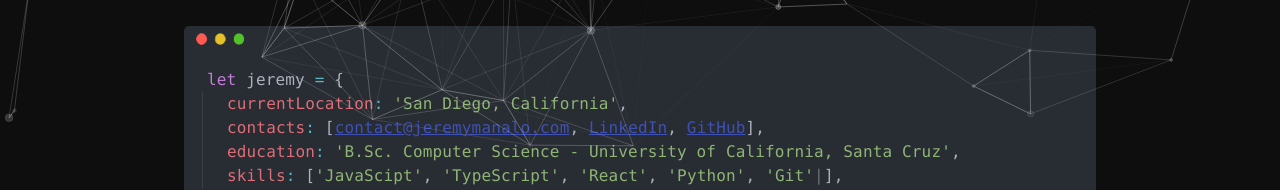
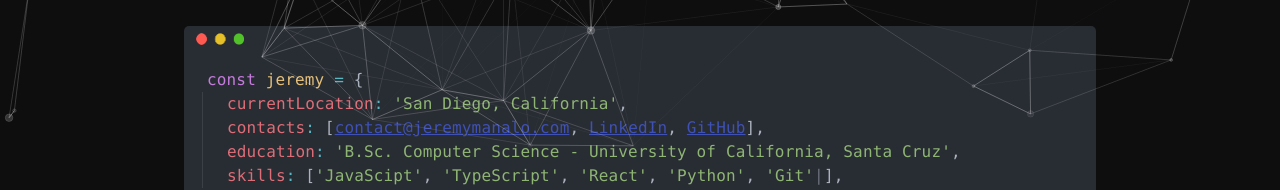
Before and after one commit to JeremyManalo/Portfolio, a React (Create React App) app in the folder client/: page / in a window 1280 px wide. Shown: the part 648-838 px from the top of the page. Built offline with nearby package versions, Linux system fonts and the light colour scheme.

Commit message:
changed let to const

```diff
--- a/client/src/componants/MyInfo.tsx
+++ b/client/src/componants/MyInfo.tsx
@@ -49,6 +49,9 @@ const userStyles = makeStyles({
   varText: {
     color: '#abb2be',
   },
+  constVarText: {
+    color: '#e5c07b',
+  },
   LineNumberText: {
     color: '#464e5e',
   },
@@ -82,8 +85,8 @@ const MyInfo = () => {
   // Name Declaration Line
   const nameDeclLine = () => (
     <Box className={classes.reverseIndent} component="div" display="block">
-      {coloredText(classes.typeText, 'let ')}
-      {coloredText(classes.varText, 'jeremy ')}
+      {coloredText(classes.typeText, 'const ')}
+      {coloredText(classes.constVarText, 'jeremy ')}
       {coloredText(classes.operatorText, '= ')}
       {coloredText(classes.varText, '{')}
     </Box>
```
